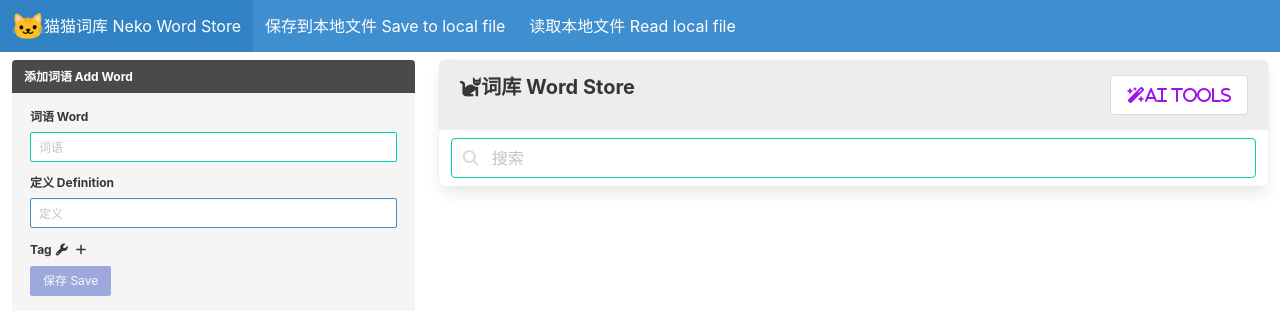
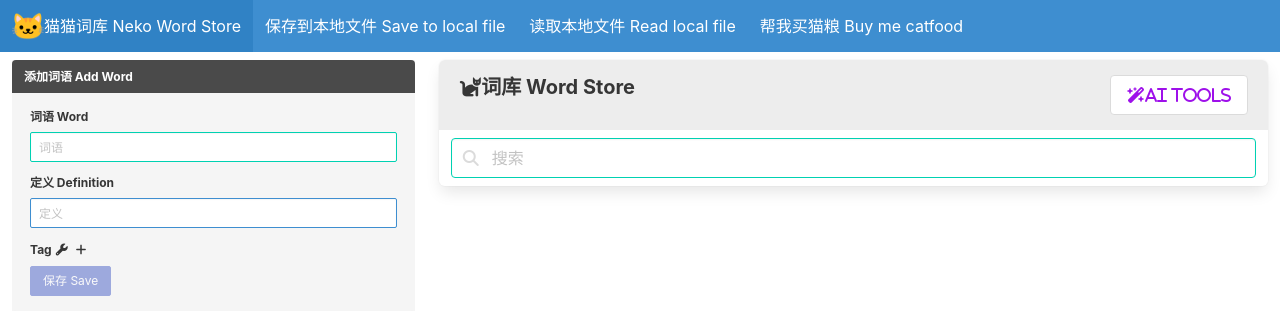
Before and after one commit to bananaeat/wordStoreReact, a React app: page / in a window 1280 px wide. Shown: the top 334 px of the page. Built offline with nearby package versions, Linux system fonts and the light colour scheme.

Commit message:
Added patreon link

```diff
--- a/src/WordDict/Menu/Menu.tsx
+++ b/src/WordDict/Menu/Menu.tsx
@@ -74,6 +74,11 @@ export const Menu : React.FC < Props > = (props : Props) => {
                     props.setCurrentPage(1);
                 }
             }
+        },{
+            label: '帮我买猫粮 Buy me catfood',
+            onClick: async() => {
+                window.open('https://www.patreon.com/CausalityZ', '_blank');
+            }
         }
     ];
 
```
